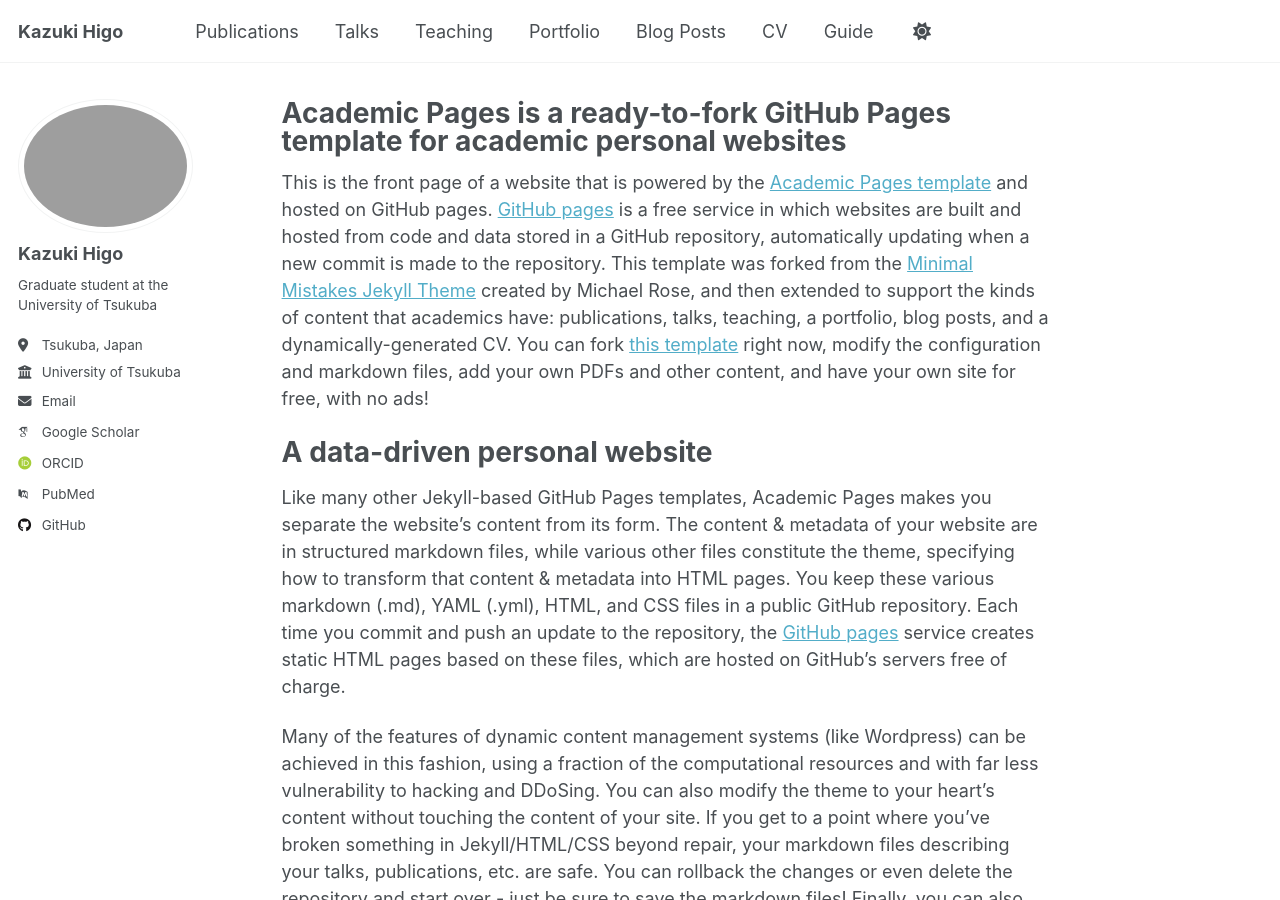
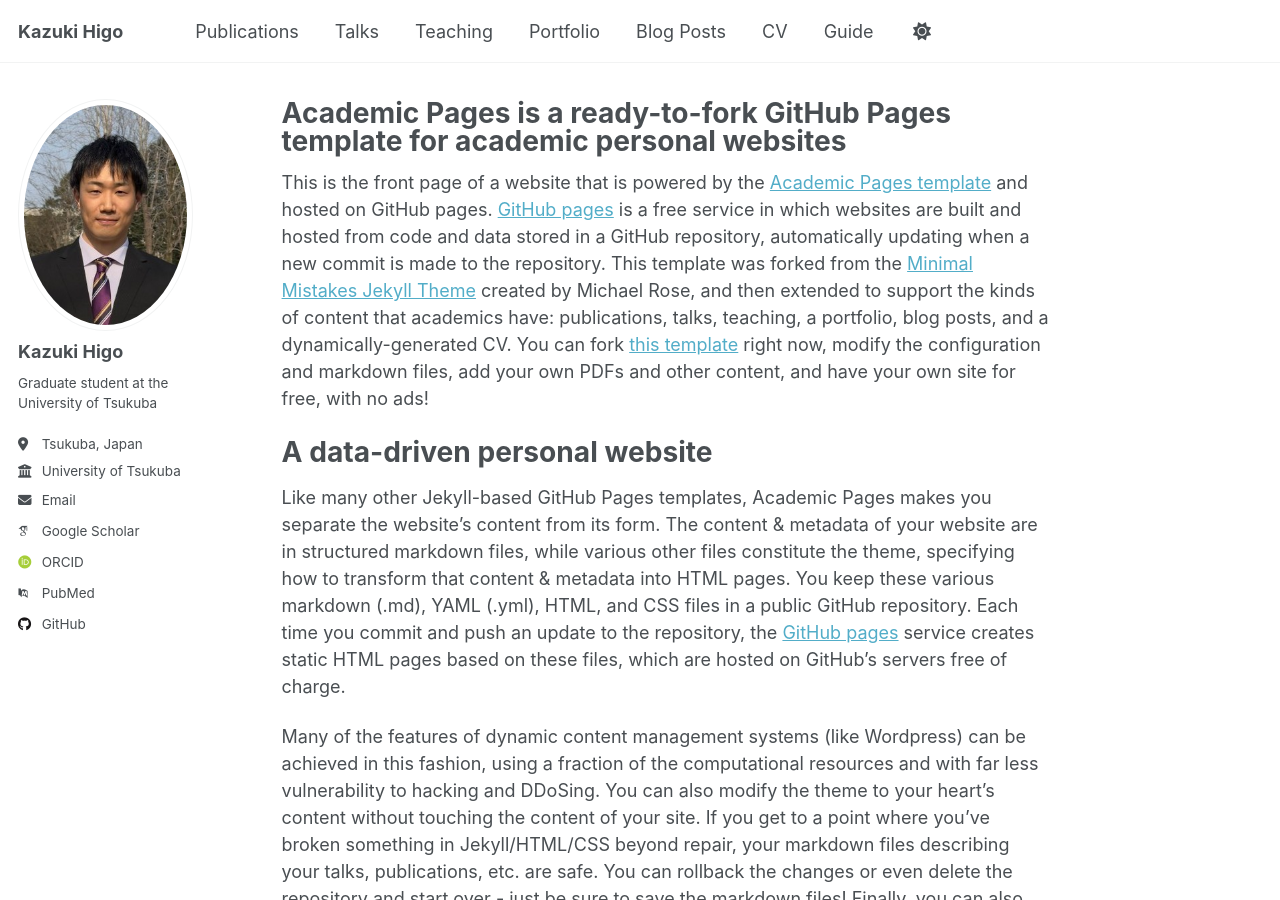
Before and after one commit to millennium-nova/millennium-nova.github.io, a Jekyll site: the page built from _pages/about.md, in a window 1280 px wide and 900 px high. Built offline with Jekyll 4.4.1, drawn with Linux system fonts in a browser that asks for light colours; some web fonts are replaced.

Commit message:
fix image name

```diff
--- a/_config.yml
+++ b/_config.yml
@@ -22,7 +22,7 @@
 #               追加のカスタマイズは /_includes/author-profile.html を編集することで可能です。
 author:
   # Biographic information
-  avatar           : "kazukihigo.png"
+  avatar           : "kazukihigo.jpg"
   name             : "Kazuki Higo"
   pronouns         : # example: "she/her"
   bio              : "Graduate student at the University of Tsukuba"
```
